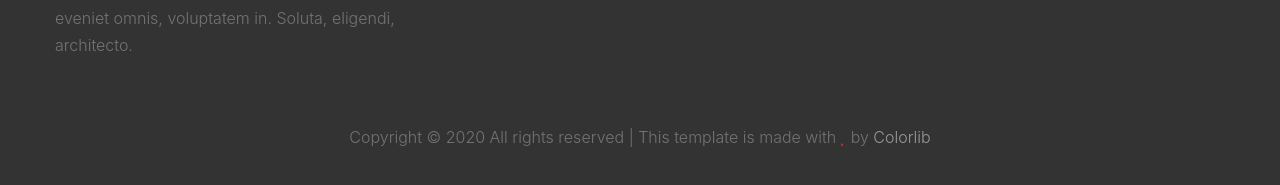
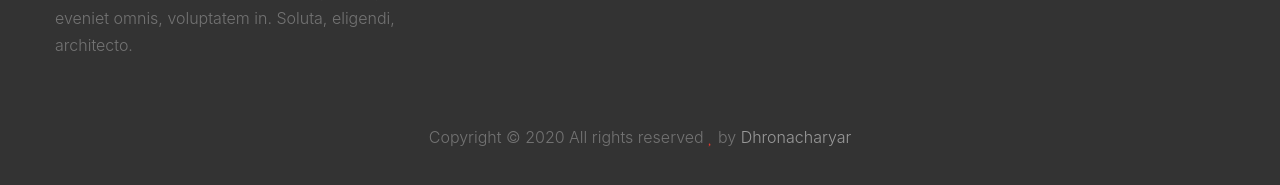
Before and after one commit to Hariharasudhan12/Dhronacharyar-Blog, a plain HTML site: page index.html in a window 1280 px wide. Shown: the part 4605-4790 px from the top of the page. Drawn offline with Linux system fonts and the light colour scheme; some icons are missing; a web font is replaced by a local one.

Commit message:
update index.html

```diff
--- a/index.html
+++ b/index.html
@@ -364,7 +364,7 @@
 <div class="col-12 text-center">
 <p>
 
-Copyright &copy; <script>document.write(new Date().getFullYear());</script> All rights reserved | This template is made with <i class="icon-heart text-danger" aria-hidden="true"></i> by <a href="https://colorlib.com" target="_blank">Colorlib</a>
+Copyright &copy; <script>document.write(new Date().getFullYear());</script> All rights reserved <i class="icon-heart text-danger" aria-hidden="true"></i> by <a href="http://www.dhronacharyar.com" target="_blank">Dhronacharyar</a>
 
 </p>
 </div>
```
